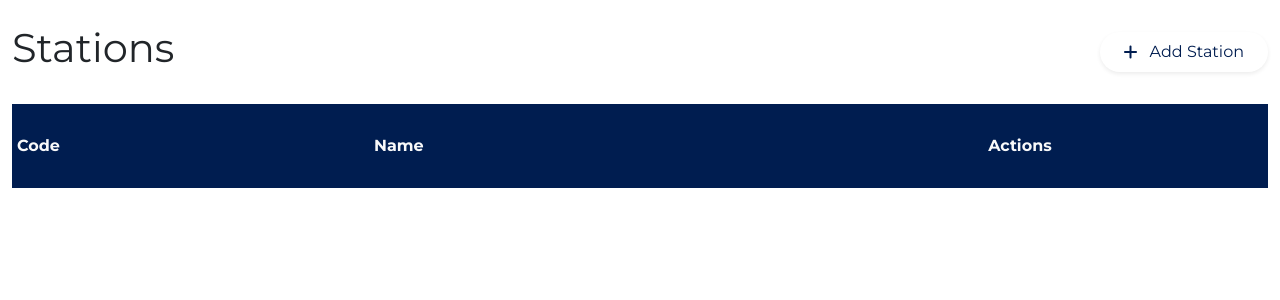
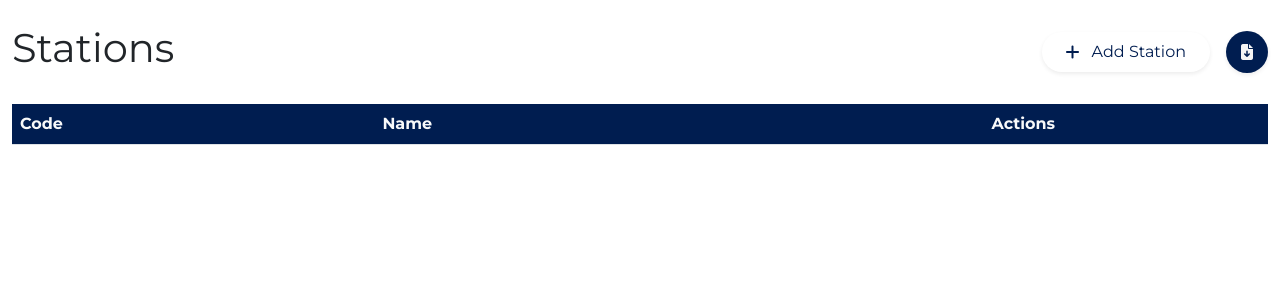
Before and after one commit to infofactory/voxpop, a Django app: page /stops/ in a window 1280 px wide. Shown: the part 97-397 px from the top of the page. Run offline with Django 4.2, Linux system fonts and the light colour scheme; data that the repository does not hold is empty.

Commit message:
csv export  added

```diff
--- a/src/stations/static/stations/css/style.css
+++ b/src/stations/static/stations/css/style.css
@@ -50,10 +50,29 @@ thead:first-child{
     text-decoration: none;
     transition: all 300ms ease-out;
 }
+.add_btn_reverse{
+    background-color: var(--brand);
+    color: whitesmoke;
+    height: 42px;
+    width: 42px;
+    border-radius: 50%;
+    display: flex;
+    justify-content: center;
+    align-items: center;
+    gap: 12px;
+    text-decoration: none;
+    transition: all 300ms ease-out;
+    margin-left: 1rem;
+}
 
 .add_btn:hover{
+    color: whitesmoke;
     background-color: var(--brand);
-    color: white;
+    transform: scale(1.05);
+}
+.add_btn_reverse:hover{
+    color: var(--brand);
+    background-color: white;
     transform: scale(1.05);
 }
 
--- a/src/stations/templates/stations/stations.html
+++ b/src/stations/templates/stations/stations.html
@@ -13,12 +13,15 @@
             <i class="fa-solid fa-plus"></i>
             <p>Add Station</p>
         </a>
+        <a class="add_btn_reverse shadow-sm" href="{% url 'download' %}">
+            <i class="fa-solid fa-file-arrow-down"></i>
+        </a>
     </div>
     {% endif %}
 </div>
 
 
-<table class="custom-table">
+<table class="table table-striped">
     <thead>
         <tr class="text-light">
             <th>
--- a/src/stations/views.py
+++ b/src/stations/views.py
@@ -135,23 +135,21 @@ import csv
 from django.http import HttpResponse
 
 def download_csv(request):
-    # Create the HttpResponse object with the appropriate CSV header.
     response = HttpResponse(
         content_type='text/csv',
-        headers={'Content-Disposition': 'attachment; filename="somefilename.csv"'},
+        headers={'Content-Disposition': 'attachment; filename="stations.csv"'},
     )
 
     writer = csv.writer(response)
     fields = Stop._meta.get_fields()
 
-    field_names = ['code', 'name']
-    print(fields)
-    header = [f.name for f in fields]
-    writer.writerow(field_names)
-
-    stops = Stop.objects.all()
-    for stop in stops:
-        row = [getattr(stop, f) for f in field_names]
-        writer.writerow(row)
+    stations = Stop.objects.filter(location_type = 1)
+    fields_name = ['name', 'location_type', 'level', 'parent_station']
+    writer.writerow(fields_name)
+    for station in stations:
+        children = Stop.objects.filter(parent_station = station.pk)
+        for child in children:
+            row = [getattr(child, f) for f in fields_name]
+            writer.writerow(row)
 
     return response
```
